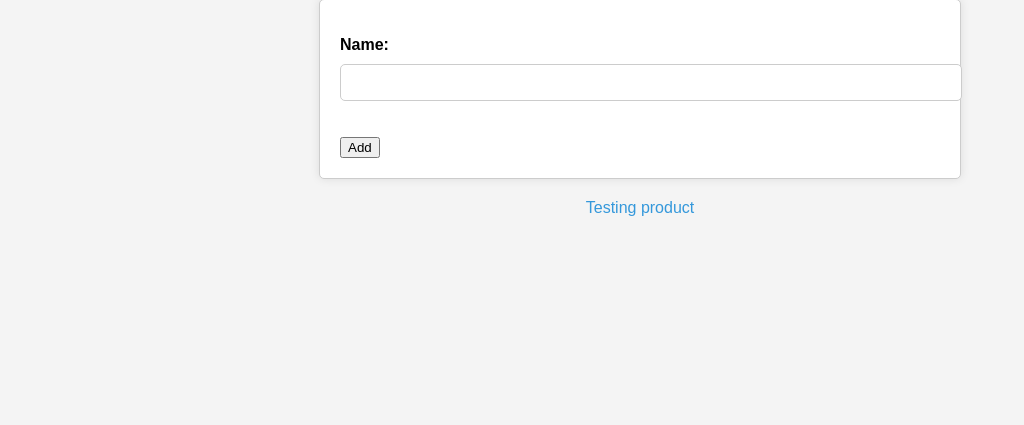
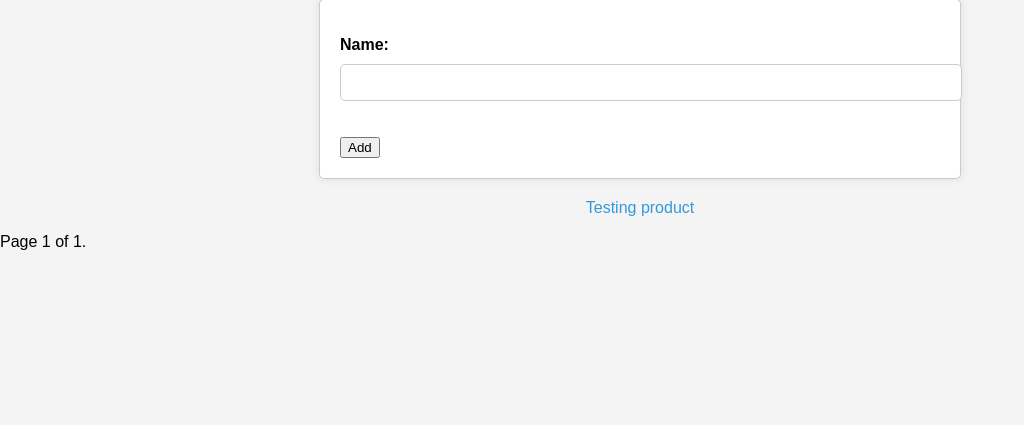
Before and after one commit to Hamza5/drug_interaction, a Django app: page /products/ in a window 1280 px wide. Shown: the part 214-639 px from the top of the page, without its empty margins (0-1024 px from the left). Run offline with Django 4.2, Linux system fonts and the light colour scheme; data comes from the database, SQL or seed files in the repository.

Commit message:
Added pagination for products.

```diff
--- a/drug_interaction_website/drug_interaction/templates/product_list.html
+++ b/drug_interaction_website/drug_interaction/templates/product_list.html
@@ -14,4 +14,15 @@
             <li>No products found.</li>
         {% endfor %}
     </ul>
+    <div>
+    {% if products.has_previous %}
+        <a href="?page={{ products.previous_page_number }}">Previous</a>
+    {% endif %}
+    <span>
+        Page {{ products.number }} of {{ products.paginator.num_pages }}.
+    </span>
+    {% if products.has_next %}
+        <a href="?page={{ products.next_page_number }}">Next</a>
+    {% endif %}
+    </div>
 {% endblock %}
--- a/drug_interaction_website/drug_interaction/views.py
+++ b/drug_interaction_website/drug_interaction/views.py
@@ -1,6 +1,7 @@
 from django.shortcuts import render
 from django.urls import reverse_lazy
-from django.views.generic import UpdateView, CreateView, TemplateView
+from django.views.generic import UpdateView, CreateView
+from django.core.paginator import Paginator
 from drug_interaction.models import Drug, ProductName
 
 
@@ -12,13 +13,16 @@ def check_drug_interactions(request):
             errors.append(f'Drug "{drug_name}" does not exist')
     if errors:
         return render(request, 'check_interactions.html', {'errors': errors, 'drugs': drug_names})
-    interactions = {}
-    drugs = Drug.objects.filter(name__in=drug_names)
-    for drug1 in drugs:
-        for drug2 in drugs:
-            if drug1 != drug2 and (drug2.name, drug1.name) not in interactions.keys():
-                if drug1_drug2_atc_codes := drug1.atc_codes.all().intersection(drug2.atc_codes.all()):
-                    interactions[(drug1.name, drug2.name)] = drug1_drug2_atc_codes
+    if drug_names:
+        interactions = {}
+        drugs = Drug.objects.filter(name__in=drug_names)
+        for drug1 in drugs:
+            for drug2 in drugs:
+                if drug1 != drug2 and (drug2.name, drug1.name) not in interactions.keys():
+                    if drug1_drug2_atc_codes := drug1.atc_codes.all().intersection(drug2.atc_codes.all()):
+                        interactions[(drug1.name, drug2.name)] = drug1_drug2_atc_codes
+    else:
+        interactions = None
     return render(request, 'check_interactions.html', {'interactions': interactions, 'drugs': drug_names})
 
 
@@ -42,5 +46,8 @@ class ProductListCreate(CreateView):
 
     def get_context_data(self, **kwargs):
         context = super().get_context_data(**kwargs)
-        context['products'] = ProductName.objects.all()
+        products = ProductName.objects.all().order_by('name')
+        paginator = Paginator(products, self.request.GET.get('page_size', 25))
+        page = self.request.GET.get('page', 1)
+        context['products'] = paginator.get_page(page)
         return context
```
